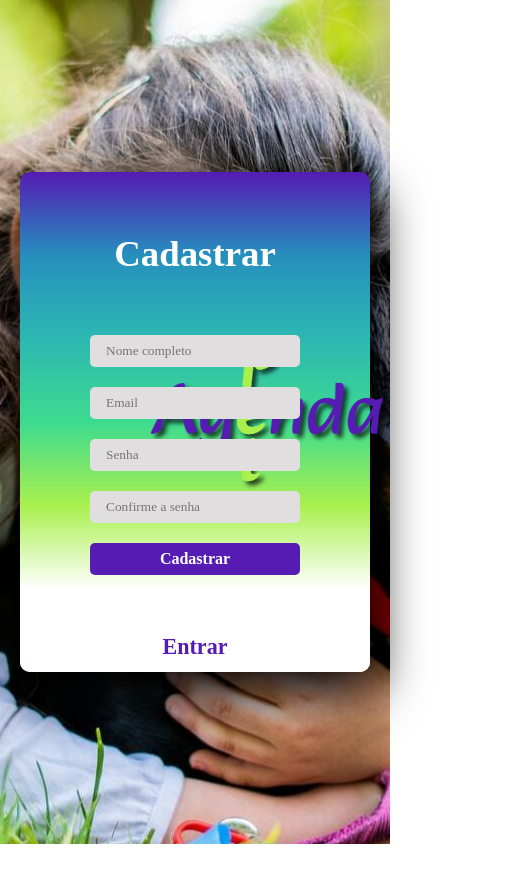
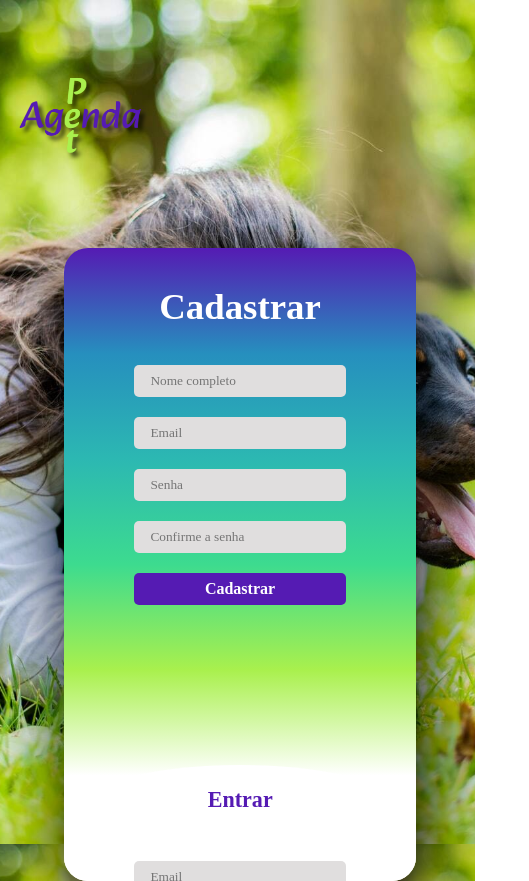
Before and after one commit to Xchapeu/Project-Int, a React (Vite) app: page /login in a window 390 px wide. Shown: the whole page, 529 px wide, since content can reach past the window. Before the commit the page ends 844 px from the top, so only its background shows below. Built offline with nearby package versions, Linux system fonts and the light colour scheme; a web font is replaced by a local one.

Commit message:
responsividade da página login

```diff
--- a/src/components/MainContent/styles.css
+++ b/src/components/MainContent/styles.css
@@ -107,6 +107,7 @@
     display: flex;
     justify-content: center;
     border-radius: .5rem;
+    white-space: nowrap;
 }
 
 @media (min-width: 700px) and (orientation: landscape){
--- a/src/global.css
+++ b/src/global.css
@@ -16,4 +16,6 @@
     --third-color: #268FBE;
     --fourth-color: #551BB3;
     --main-font: "Alkatra", cursive;
+    background: url(/src/assets/bg-image2.jpg) no-repeat fixed center;
+    background-size: cover;
 }
--- a/src/pages/LandingPage/styles.css
+++ b/src/pages/LandingPage/styles.css
@@ -1,27 +1,30 @@
 .content {
-    display: flex;
-    align-items: center;
-    justify-content: center;
-    min-height: 100vh;
-    /* background: linear-gradient(to bottom, var(--bg-color), var(--primary-color), var(--secondary-color), var(--third-color), var(--fourth-color)); */
-    background: url("../../assets/bg-image2.jpg") no-repeat fixed center;
+    height: 100vh;
+    width: auto;
+    min-width: 475px;
     position: relative;
+    padding-left: 4em;
 }
 
 .content img {
-    position: absolute;
-    left: .5rem;
-    filter: drop-shadow(.25rem .25rem .125rem rgba(0, 0, 0, 0.7));
+    width: 25%;
+    min-width: 17em;
+    filter: drop-shadow(0.25rem 0.25rem 0.125rem rgba(0, 0, 0, 0.7));
     /* bottom: -7rem; */
+    margin: -5%;
 }
 
 .main {
-    width: 350px;
-    height: 500px;
+    width: 30%;
+    height: 75%;
+    min-width: 22em;
+    min-height: 32em;
+    max-width: 30em;
+    max-height: 40em;
     background: linear-gradient(to top, #FFFFFF, #FFFFFF, var(--bg-color), var(--primary-color), var(--secondary-color), var(--third-color), var(--fourth-color));
     overflow: hidden;
-    border-radius: 10px;
-    box-shadow: 5px 20px 50px #000;
+    border-radius: 1.5em;
+    box-shadow: 0.5em 2em 5em #000;
 }
 
 #chk {
@@ -41,7 +44,7 @@
     font-weight: bold;
     display: flex;
     justify-content: center;
-    margin: 60px;
+    margin: 1em;
     cursor: pointer;
     transition: ease-in-out 0.5s;
 }
@@ -88,10 +91,10 @@
 }
 
 .login {
-    height: 460px;
+    height: 100%;
     background: #FFF;
     border-radius: 60% / 10%;
-    transform: translateY(-180px);
+    transform: translateY(-30%);
     transition: ease-in-out 0.8s;
 }
 
@@ -102,7 +105,7 @@
 }
 
 #chk:checked ~ .login {
-    transform: translateY(-500px);
+    transform: translateY(-95%);
 }
 
 #chk:checked ~ .login .label-login {
@@ -112,3 +115,27 @@
 #chk:checked ~ .signup .label-signup {
     transform: scale(.6);
 }
+@media (max-width: 700px) and (orientation: portrait){
+    .content {
+        background-position-y: top;
+        background-size: contain;
+    }
+    .content img {
+
+        margin: 3%;
+        margin-left: -29%;
+    }
+}
+@media (max-width: 700px) and (orientation: landscape){
+    .content {
+        padding: 1em;
+    }
+    .content img {
+        height: min-content;
+        position: fixed;
+        right: 0;
+    }
+    .signup {
+        margin-bottom: 1em;
+    }
+}
```
